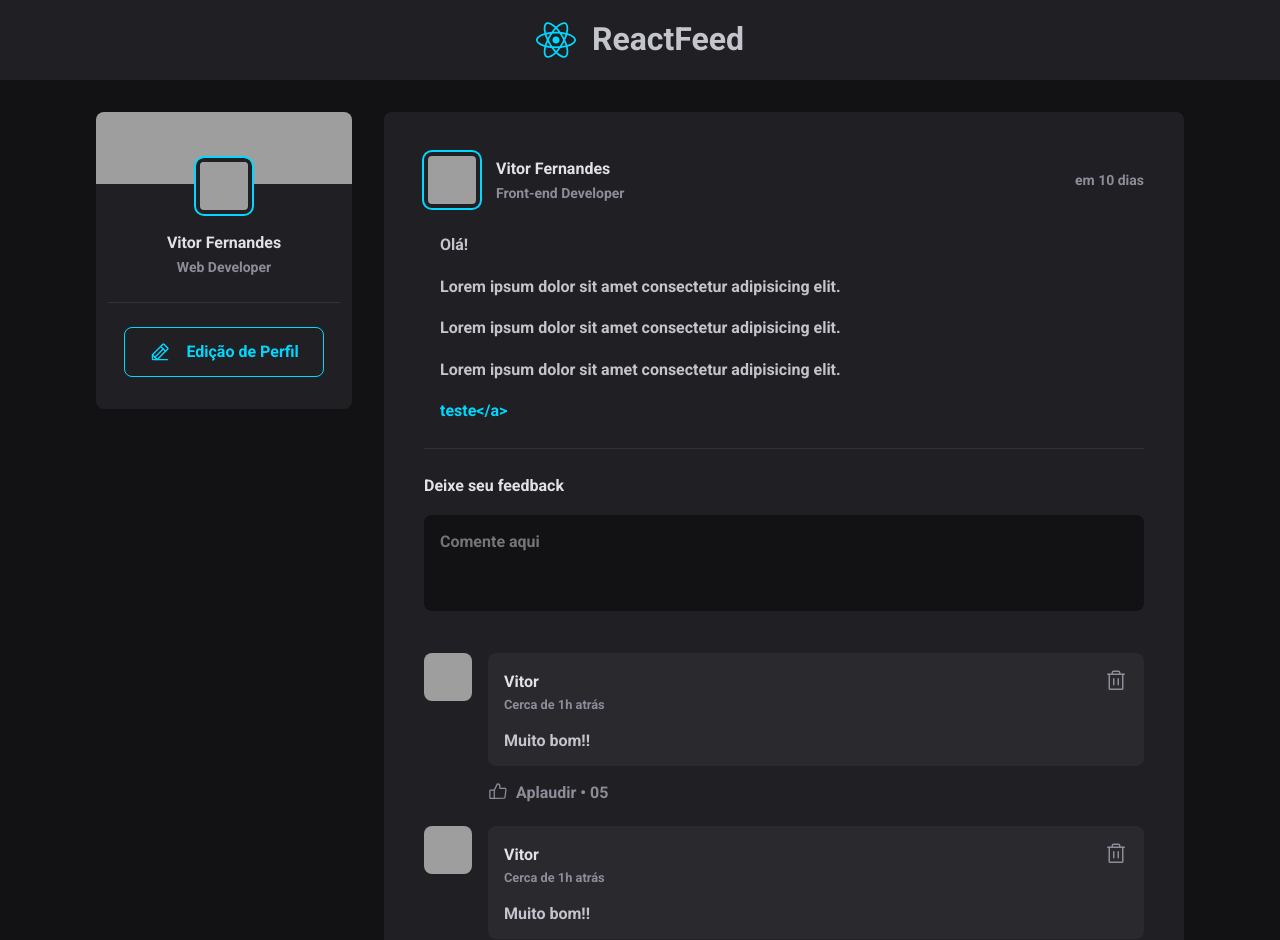
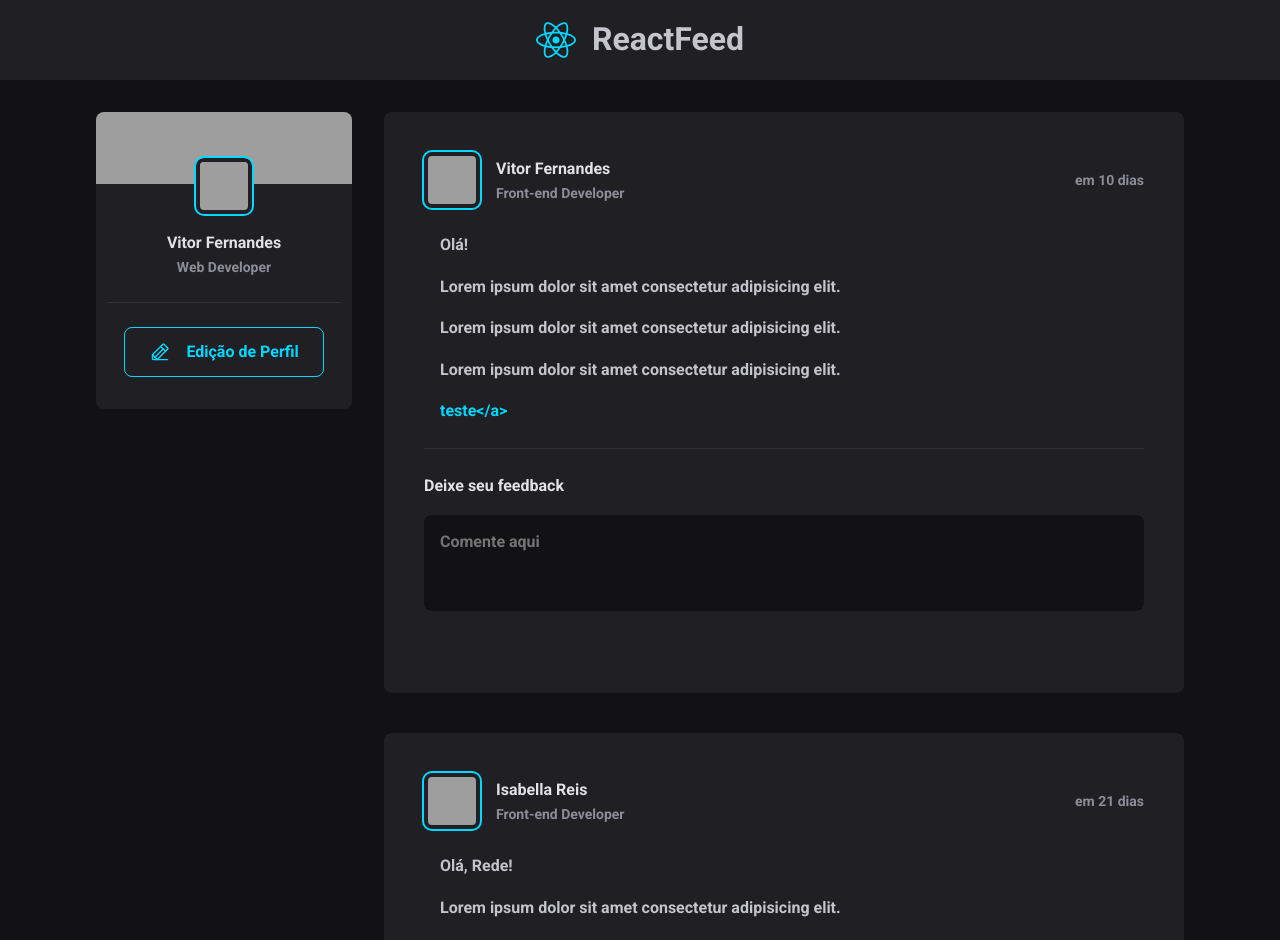
Before and after one commit to VitorFernandes-JS/01-fundamentos-reactjs, a React (Vite) app: page / in a window 1280 px wide. Shown: the top 940 px of the page. Built offline with nearby package versions, Linux system fonts and the light colour scheme; grey boxes are pictures that could not be loaded.

Commit message:
feat: comments are dinamic now

```diff
--- a/src/components/Comment/Comment.tsx
+++ b/src/components/Comment/Comment.tsx
@@ -2,7 +2,11 @@
 import { Avatar } from "../Avatar/Avatar";
 import styles from "./Comment.module.css";
 
-export function Comment() {
+interface CommentProps {
+  content: string;
+}
+
+export function Comment({ content }: CommentProps) {
   return (
     <div className={styles.comment}>
       <Avatar hasBorder={false} src="https://github.com/Vitor-php.png"/>
@@ -21,7 +25,7 @@
             </button>
           </header>
 
-          <p>Muito bom!!</p>
+          <p>{content}</p>
         </div>
 
         <footer>
--- a/src/components/Post/Post.tsx
+++ b/src/components/Post/Post.tsx
@@ -4,6 +4,7 @@
 import styles from "./Post.module.css";
 import { Comment } from "../Comment/Comment";
 import { Avatar } from "../Avatar/Avatar";
+import { useState } from "react";
 
 interface PostProps {
   author: {
@@ -19,6 +20,9 @@
 }
 
 export function Post({ author, content, publishedAt }: PostProps) {
+  const [comments, setComments] = useState([]);
+  const [newCommentText, setNewCommentText] = useState("");
+
   const publishedDateFormatted = format(
     publishedAt,
     "dd 'de' LLLL 'às' HH:mm'h'",
@@ -39,6 +43,16 @@
     }
     return <a href="#">{item.content}</a>;
   });
+
+  function handleCreateNewComment() {
+    event.preventDefault(); // previne o comportamento padrão do form, que é recarregar a página
+    setComments([...comments, newCommentText]); // adiciona um novo comentário
+    setNewCommentText(""); // limpa o input
+  }
+
+  function handleNewCommentChange() {
+    setNewCommentText(event.target.value); // pega o valor do input e adiciona no estado
+  }
 
   return (
     <article className={styles.post}>
@@ -61,18 +75,18 @@
 
       <div className={styles.content}>{contentFormatted}</div>
 
-      <form className={styles.commentForm}>
+      <form onSubmit={handleCreateNewComment} className={styles.commentForm}>
         <strong>Deixe seu feedback</strong>
 
-        <textarea placeholder="Comente aqui" />
+        <textarea name="comment" placeholder="Comente aqui" onChange={handleNewCommentChange} value={newCommentText}/>
 
         <button type="submit">Comentar</button>
       </form>
 
       <div className={styles.commentsList}>
-        <Comment />
-        <Comment />
-        <Comment />
+        {comments.map((comment) => {
+          return <Comment content={comment} />;
+        })}
       </div>
     </article>
   );
```
